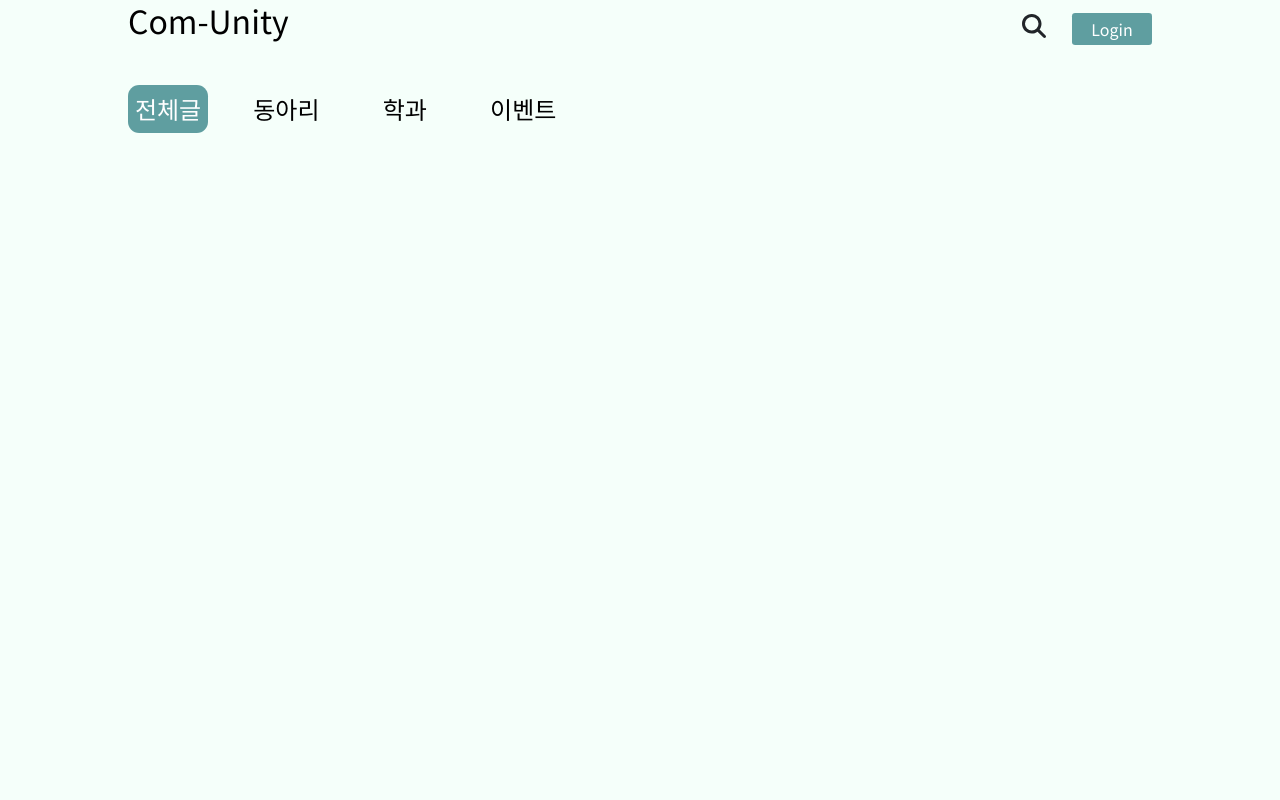
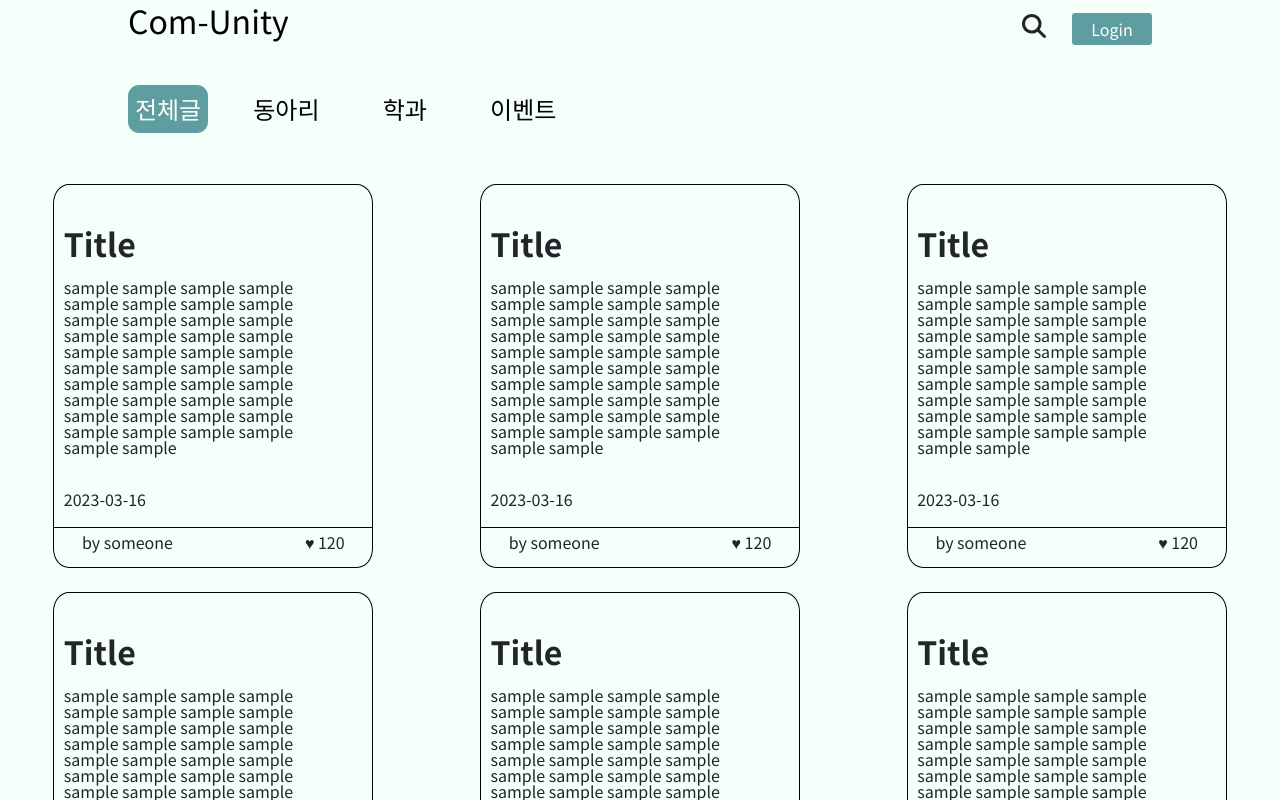
Before and after one commit to Probrain2023/cnu-club-community-FE, a React (Create React App) app: page / in a window 1280 px wide. Shown: the top 800 px of the page. Built offline with nearby package versions, Linux system fonts and the light colour scheme.

Commit message:
홈 화면 기본 틀 구성

```diff
--- a/src/App.js
+++ b/src/App.js
@@ -10,7 +10,7 @@ import Event from './components/event/Event';
 
 function App() {
   return (
-    <BrowserRouter>
+      <BrowserRouter>
       <GlobalStyles />
 
       <Header />
--- a/src/components/header/Header.js
+++ b/src/components/header/Header.js
@@ -8,10 +8,13 @@ import { faMagnifyingGlass } from "@fortawesome/free-solid-svg-icons";
 const TopContainer = styled.div`
   width: 100vw;
   height: 15vh;
-  position: fixed;
+  position: absolute;
+  top: 0;
   background-color: rgba(0, 0, 0, 0);
+  /* background-color: mintcream; */
   display: flex;
   flex-direction: column;
+  z-index: 99;
 `;
 
 const FirstContainer = styled.div`
--- a/src/components/home/Home.js
+++ b/src/components/home/Home.js
@@ -28,16 +28,138 @@ import Col from "react-bootstrap/Col";
 
 const TopContainer = styled.div`
   width: 100vw;
-  height: 200vh;
+  height: 220vh;
   background-color: mintcream;
+  position: absolute;
+  top:0;
 `;
 
-const ReactContainer = styled(Container)`
+// const ReactContainer = styled(Container)`
+//   width: 100%;
+//   height: 100%;
+// `
+
+
+const ContentsContainer = styled.div`
+  margin-top: 20vh;
+  /* background-color: tomato; */
+  width: 100%;
+  height: 180vh;
+  display: grid;
+  /* place-items: center; */
+   justify-items: center;
+   /* overflow-y: auto; */
+  @media (min-width: 0px) {
+    grid-template-columns: 1fr;
+
+  }
+  @media (min-width: 576px) {
+    grid-template-columns: 1fr 1fr;
+
+  }
+  @media (min-width: 992px) {
+    grid-template-columns: 1fr 1fr 1fr;
+  }
+  @media (min-width: 1400px) {
+    grid-template-columns: 1fr 1fr 1fr 1fr;
+  }
+`
+
+const Contents = styled.div`
+  margin-top: 3vh;
+  border: 1px solid black;
+  border-radius: 5%;
+  @media (min-width: 0px) {
+    width: 20rem;
+    height: 24rem;
+    /* background-color: green; */
+  }
+  @media (min-width: 576px) {
+    width: 20rem;
+    height: 24rem;
+    /* background-color: pink; */
+
+  }
+  @media (min-width: 992px) {
+    width: 20rem;
+    height: 24rem;
+    /* background-color: blue; */
+  }
+  @media (min-width: 1400px) {
+    width: 20rem;
+    height: 24rem;
+    /* background-color: yellow; */
+  }
+  display: flex;
+  flex-direction: column;
+  justify-content: space-around;
+  cursor: pointer;
+
+  &:hover{
+    scale: 1.2;
+    /* background-color: black; */
+    /* color: white; */
+  }
+`
+
+const ContentsTitle = styled.div`
+  margin-top: 10%;
+  margin-left: 3%;
+  font-size: 2rem;
+  font-weight: bold;
+`
+
+const ContentsMain = styled.div`
+  width: 80%;
+  height: 50%;
+  overflow: hidden;
+  margin-left: 3%;
+`
+const ContentsDate = styled.div`
+  /* margin-top: 50%; */
+  margin-left: 3%;
+`
+const ByLikeContainer = styled.div`
+  display: flex;
+  justify-content: space-between;
+  border-top: 1px solid black;
+  padding: 2%;
+`
+const ContentsBy = styled.div`
+  margin-left: 7%;
+`
+const ContentsLike = styled.div`
+  margin-right: 7%;
 `
 
 function Home() {
+  const contentsArray = Array.from({ length: 10 }, (_, index) => index);
   return (
     <TopContainer>
+      <ContentsContainer>
+
+        {
+          contentsArray.map((_, index) => (
+            <Contents key={index}>
+            <ContentsTitle>Title</ContentsTitle>
+            <ContentsMain>sample sample sample sample sample sample sample
+            sample sample sample sample sample sample sample
+            sample sample sample sample sample sample sample
+            sample sample sample sample sample sample sample
+            sample sample sample sample sample sample sample
+            sample sample sample sample sample sample sample
+
+            </ContentsMain>
+            <ContentsDate>2023-03-16</ContentsDate>
+            <ByLikeContainer>
+              <ContentsBy>by someone</ContentsBy>
+              <ContentsLike>♥ 120</ContentsLike>
+            </ByLikeContainer>
+          </Contents>
+          ))
+        }
+
+        </ContentsContainer>
 
 
     </TopContainer>
```
